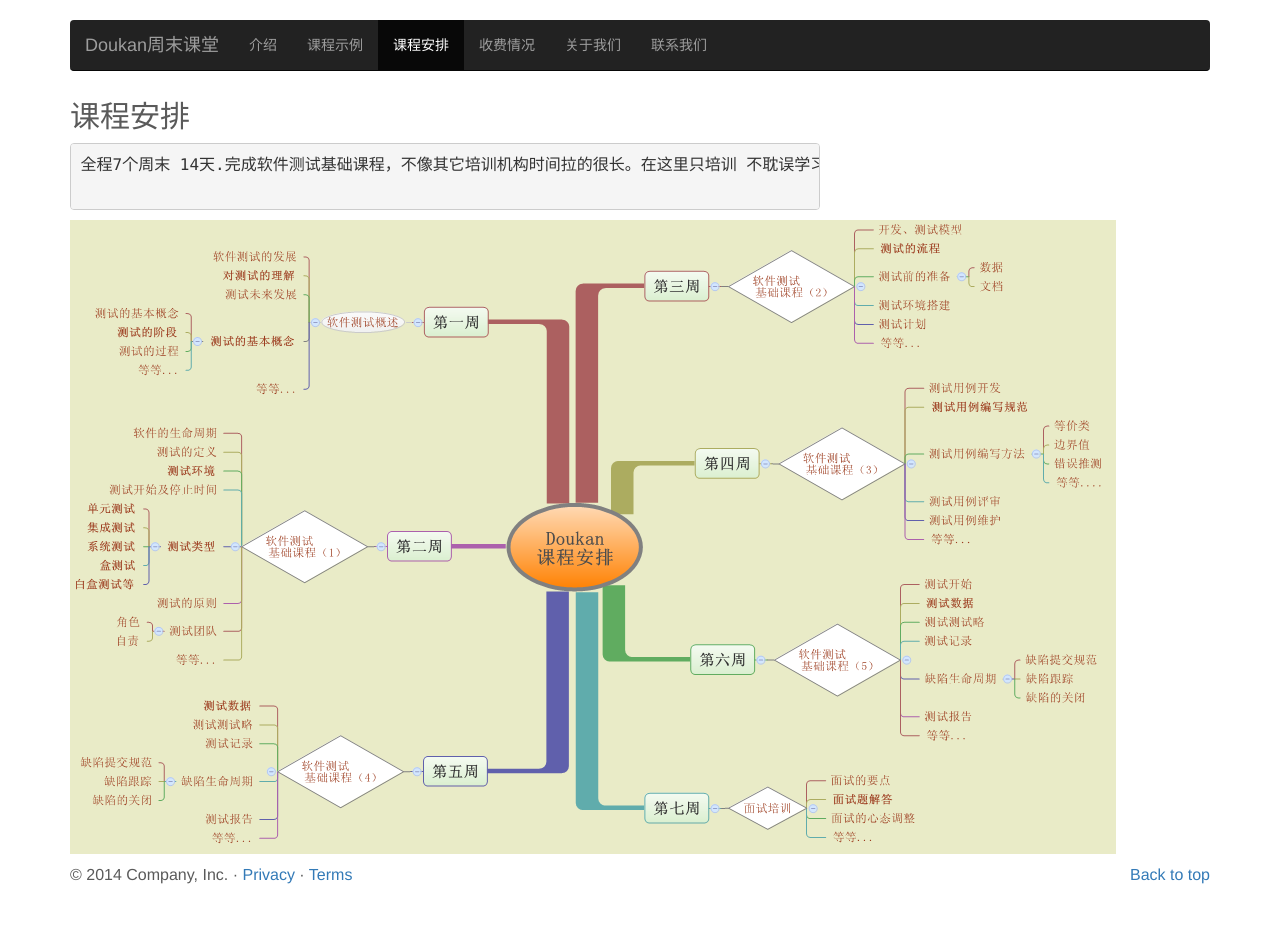
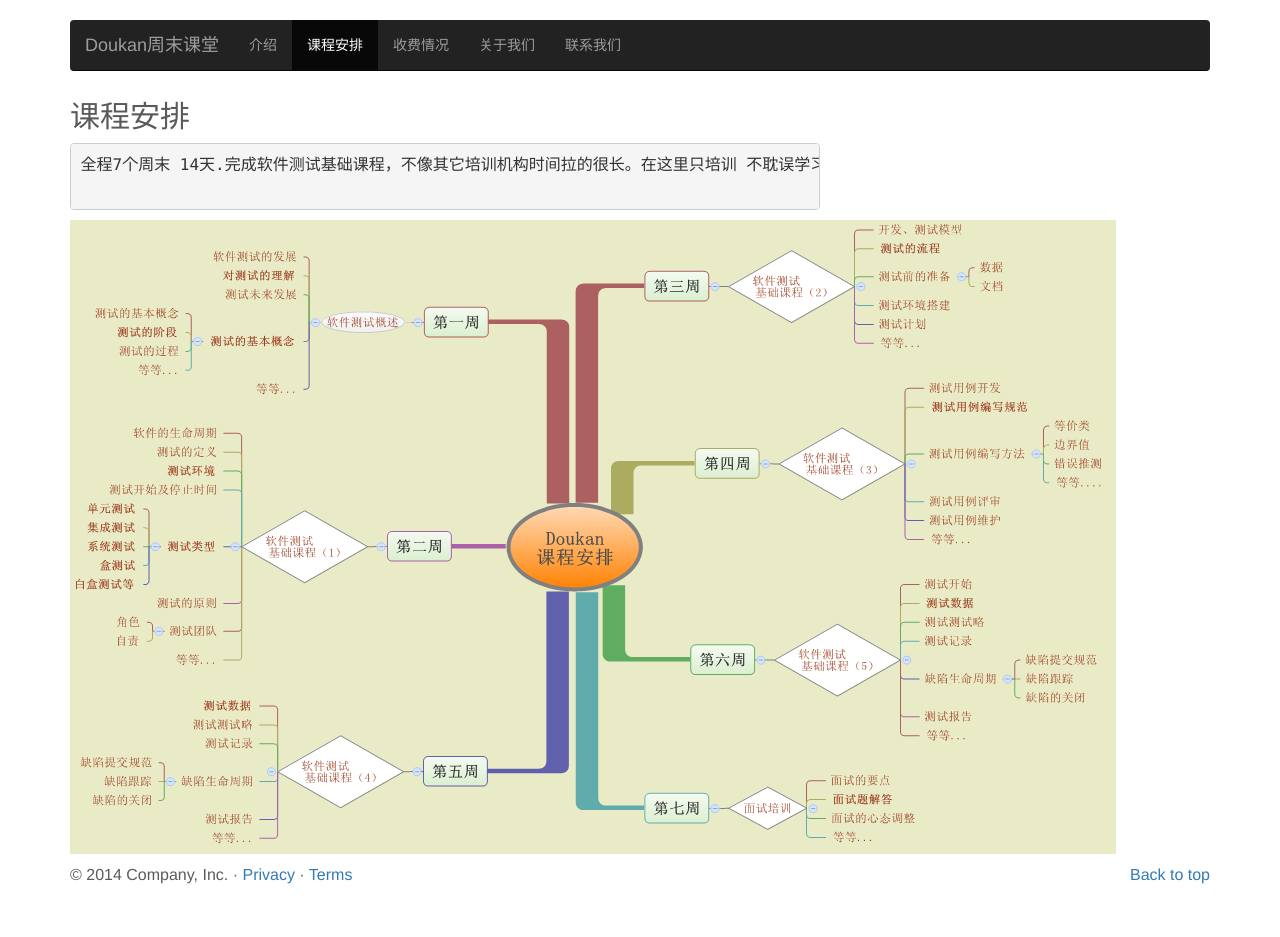
Before and after one commit to guming/myblog, a Jekyll site: the page intro.html, which Jekyll copies as it is, in a window 1280 px wide. Built offline with Jekyll 4.4.1, drawn with Linux system fonts in a browser that asks for light colours; nearby versions of some CDN libraries.

Commit message:
add new content2

```diff
--- a/fee.html
+++ b/fee.html
@@ -45,7 +45,7 @@
             <div class="navbar-collapse collapse">
               <ul class="nav navbar-nav">
                 <li><a href="home.html">介绍</a></li>
-                <li><a href="info.html">课程示例</a></li>
+
                 <li><a href="intro.html">课程安排</a></li>
 
                 <li class="active"><a href="fee.html">收费情况</a></li>
--- a/home.html
+++ b/home.html
@@ -45,7 +45,7 @@
             <div class="navbar-collapse collapse">
               <ul class="nav navbar-nav">
                 <li class="active"><a href="#">介绍</a></li>
-                <li><a href="info.html">课程示例</a></li>
+
                 <li><a href="intro.html">课程安排</a></li>
                 <li><a href="fee.html">收费情况</a></li>
 				        <li><a href="about.html">关于我们</a></li>
--- a/intro.html
+++ b/intro.html
@@ -45,7 +45,7 @@
             <div class="navbar-collapse collapse">
               <ul class="nav navbar-nav">
                 <li><a href="home.html">介绍</a></li>
-                <li><a href="info.html">课程示例</a></li>
+
                 <li class="active"><a href="intro.html">课程安排</a></li>
                 <li><a href="fee.html">收费情况</a></li>
                 <li><a href="about.html">关于我们</a></li>
--- a/testinfo.html
+++ b/testinfo.html
@@ -45,7 +45,7 @@
             <div class="navbar-collapse collapse">
               <ul class="nav navbar-nav">
                 <li><a href="home.html">介绍</a></li>
-                <li><a href="info.html">课程示例</a></li>
+
                 <li><a href="intro.html">课程安排</a></li>
                 <li><a href="fee.html">收费情况</a></li>
                 <li><a href="about.html">关于我们</a></li>
```
